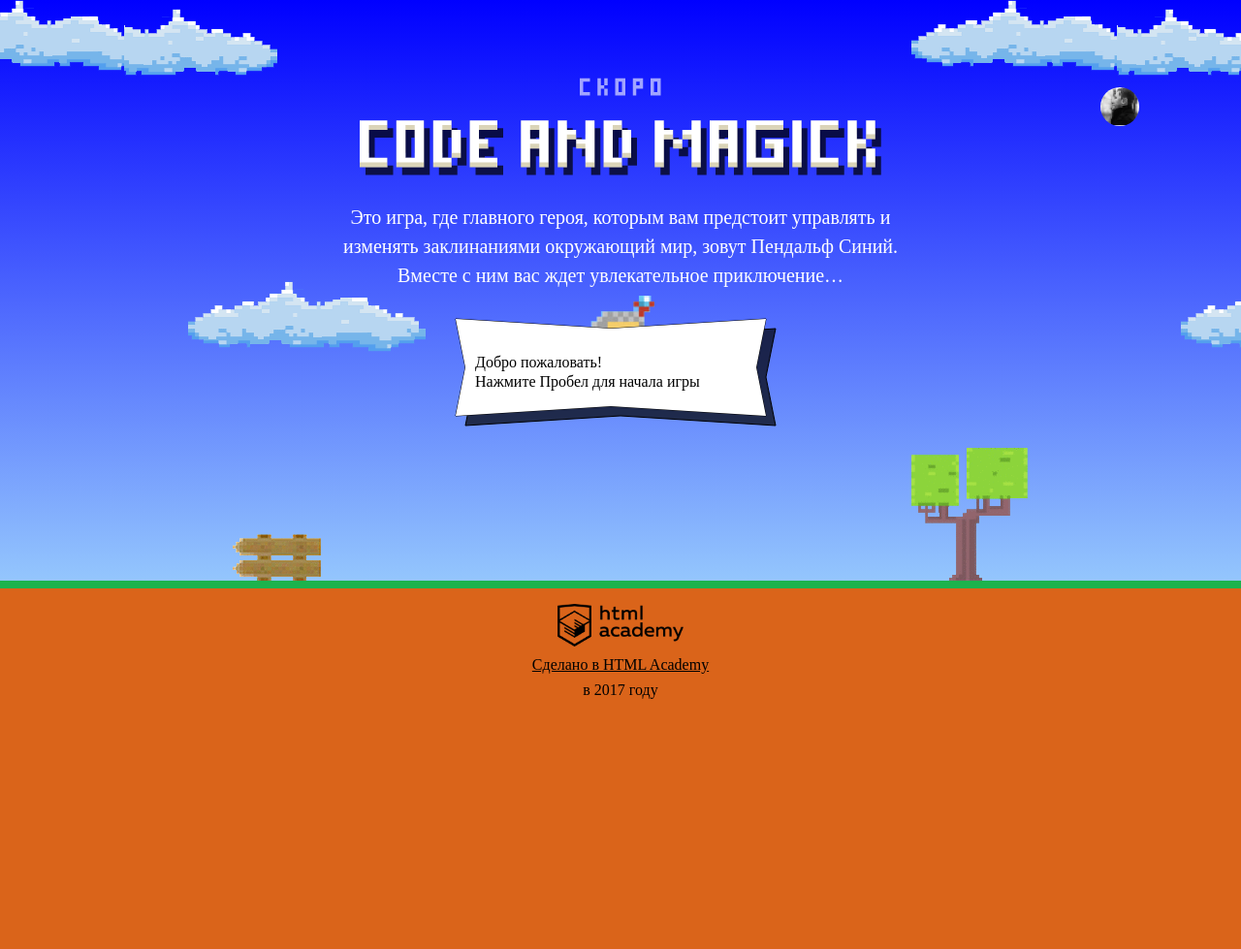
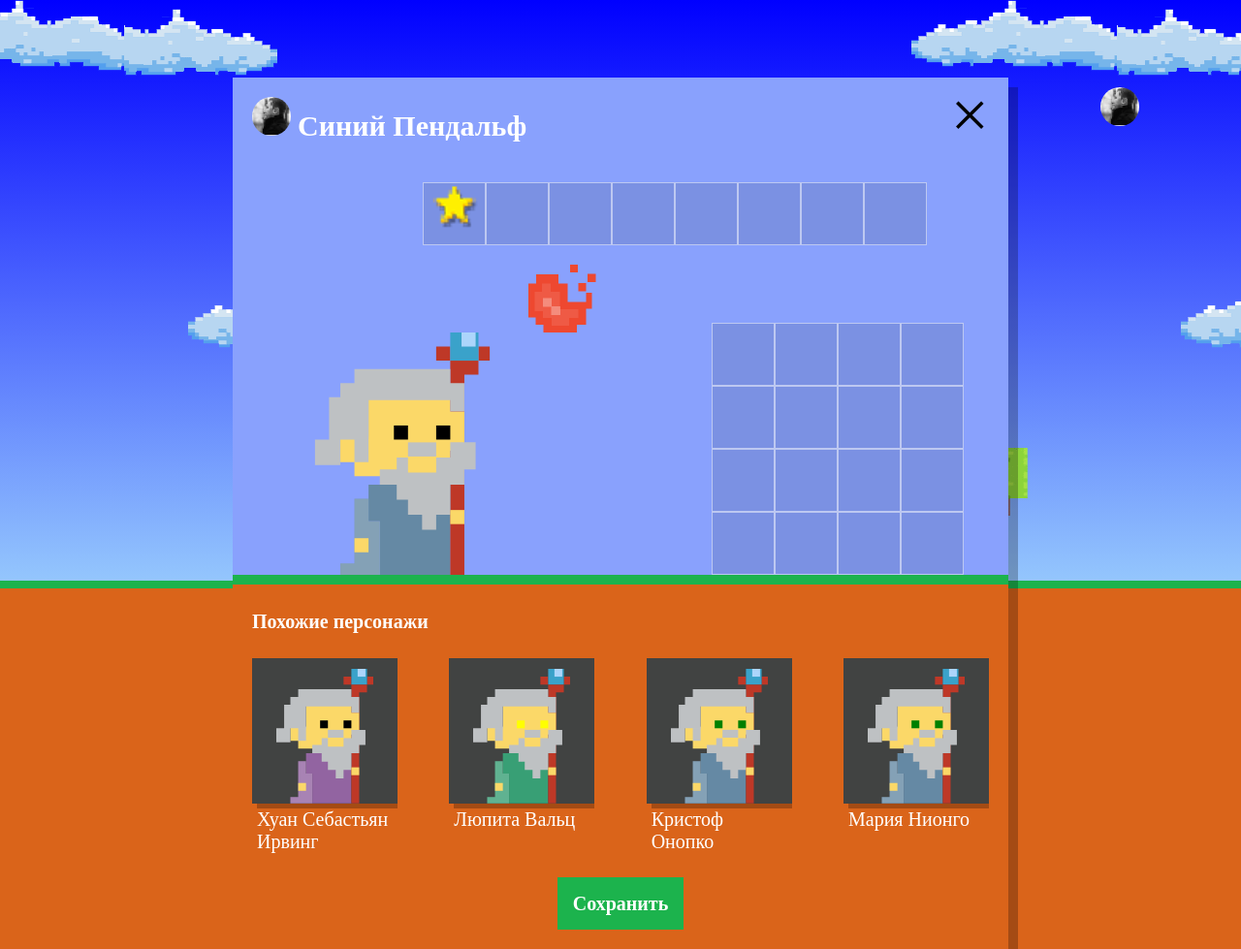
Before and after one commit to olyamosunova/1162533-code-and-magick-19, a website: page index.html in a window 1280 px wide. Shown: the whole page at 97% size. Before the commit the page ends 800 px from the top, so only its background shows below. Drawn offline with Linux system fonts and the light colour scheme; a web font is replaced by a local one.

Commit message:
отрисовывает дополнительных персонажей в окне

```diff
--- a/index.html
+++ b/index.html
@@ -206,5 +206,6 @@
 </script>
 <script src="js/stat.js"></script>
 <script src="js/game.js"></script>
+<script src="js/setup.js"></script>
 </body>
 </html>
--- /dev/null
+++ b/js/setup.js
@@ -0,0 +1,44 @@
+'use strict';
+
+var userDialog = document.querySelector('.setup');
+userDialog.classList.remove('hidden');
+var similarListElement = userDialog.querySelector('.setup-similar-list');
+var similarWizardTemplate = document.querySelector('#similar-wizard-template')
+    .content
+    .querySelector('.setup-similar-item');
+
+var firstName = ['Иван', 'Хуан Себастьян', 'Мария', 'Кристоф', 'Виктор', 'Юлия', 'Люпита', 'Вашингтон'];
+var lastName = ['да Марья', 'Верон', 'Мирабелла', 'Вальц', 'Онопко', 'Топольницкая', 'Нионго', 'Ирвинг'];
+var coatColor = ['rgb(101, 137, 164)', 'rgb(241, 43, 107)', 'rgb(146, 100, 161)', 'rgb(56, 159, 117)', 'rgb(215, 210, 55)', 'rgb(0, 0, 0)'];
+var eyesColor = ['black', 'red', 'blue', 'yellow', 'green'];
+
+var getCharacters = function (name, surname, colorCoat, colorEyes) {
+  var characters = [];
+  for (var i = 0; i < 4; i++) {
+    var character = {
+      name: name[Math.floor(Math.random() * name.length)] + ' ' + surname[Math.floor(Math.random() * surname.length)],
+      coatColor: colorCoat[Math.floor(Math.random() * colorCoat.length)],
+      eyesColor: colorEyes[Math.floor(Math.random() * colorEyes.length)]
+    };
+    characters.push(character);
+  }
+  return characters;
+};
+
+var renderWizard = function (wizard) {
+  var wizardElement = similarWizardTemplate.cloneNode(true);
+  wizardElement.querySelector('.setup-similar-label').textContent = wizard.name;
+  wizardElement.querySelector('.wizard-coat').style.fill = wizard.coatColor;
+  wizardElement.querySelector('.wizard-eyes').style.fill = wizard.eyesColor;
+
+  return wizardElement;
+};
+
+var fragment = document.createDocumentFragment();
+var wizards = getCharacters(firstName, lastName, coatColor, eyesColor);
+for (var i = 0; i < wizards.length; i++) {
+  fragment.appendChild(renderWizard(wizards[i]));
+}
+
+similarListElement.appendChild(fragment);
+userDialog.querySelector('.setup-similar').classList.remove('hidden');
```
